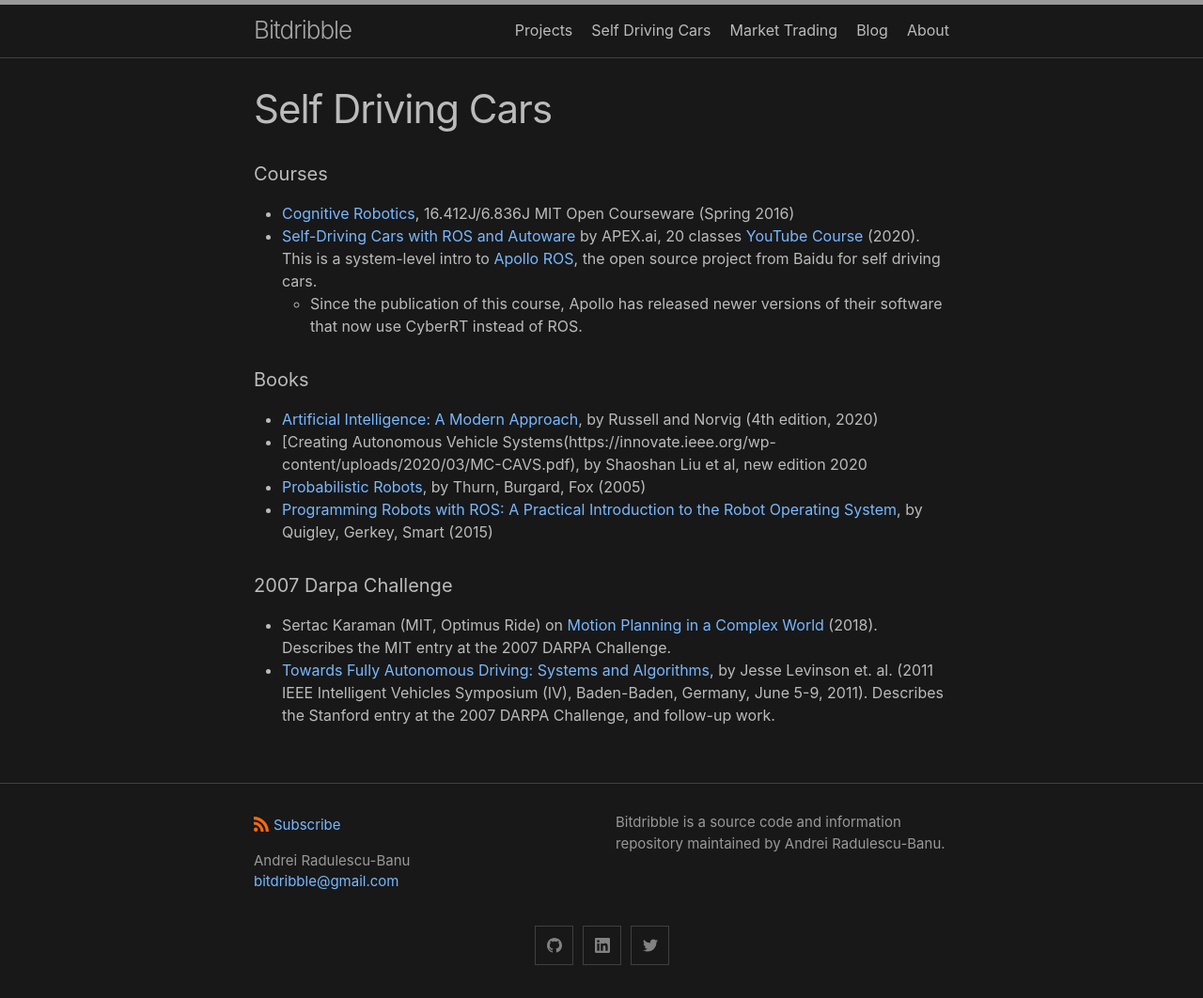
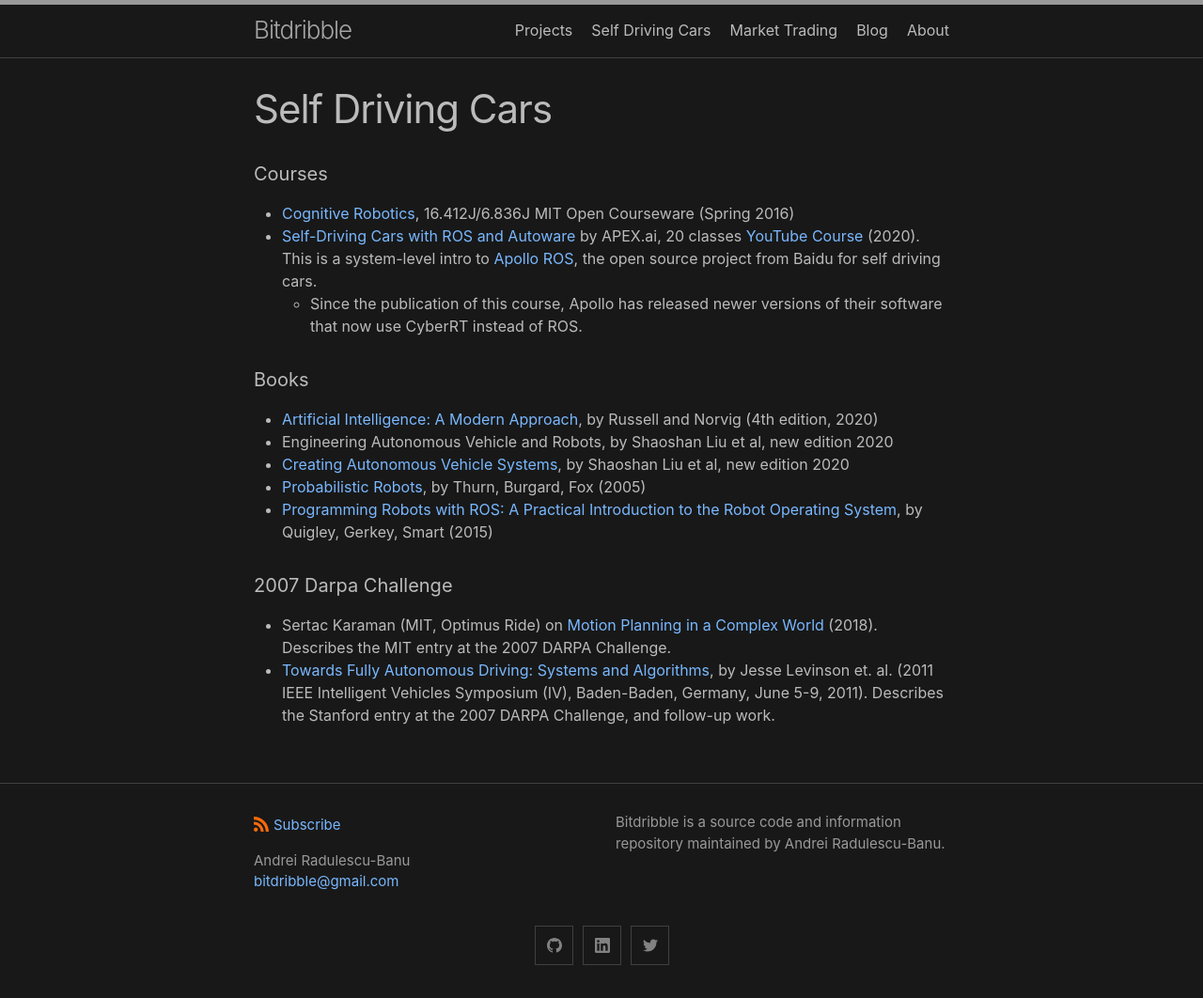
Before and after one commit to analytiq-hub/sigagent.github.io, a Jekyll site: the page built from self_driving_cars.md, in a window 1280 px wide. Shown: the whole page at 94% size. Built offline with Jekyll 4.4.1, drawn with Linux system fonts in a browser that asks for light colours.

Commit message:
*** empty log message ***

```diff
--- a/self_driving_cars.md
+++ b/self_driving_cars.md
@@ -10,7 +10,8 @@ permalink: /self_driving_cars/
 
 #### Books
 * [Artificial Intelligence: A Modern Approach](repository.unimal.ac.id/1022/1/Artificial%20Intelligence%20-%20A%20Modern%20Approach%203rd%20Ed%20-%20Stuart%20Russell%20and%20Peter%20Norvig%2C%20Berkeley%20%282010%29.pdf), by Russell and Norvig (4th edition, 2020)
-* [Creating Autonomous Vehicle Systems(https://innovate.ieee.org/wp-content/uploads/2020/03/MC-CAVS.pdf), by Shaoshan Liu et al, new edition 2020
+* Engineering Autonomous Vehicle and Robots, by Shaoshan Liu et al, new edition 2020
+* [Creating Autonomous Vehicle Systems](https://innovate.ieee.org/wp-content/uploads/2020/03/MC-CAVS.pdf), by Shaoshan Liu et al, new edition 2020
 * [Probabilistic Robots](https://docs.ufpr.br/~danielsantos/ProbabilisticRobotics.pdf), by Thurn, Burgard, Fox (2005)
 * [Programming Robots with ROS: A Practical Introduction to the Robot Operating System](https://www.amazon.com/Programming-Robots-ROS-Practical-Introduction-dp-1449323898/dp/1449323898/ref=mt_other?_encoding=UTF8&me=&qid=), by Quigley, Gerkey, Smart (2015)
 
```
